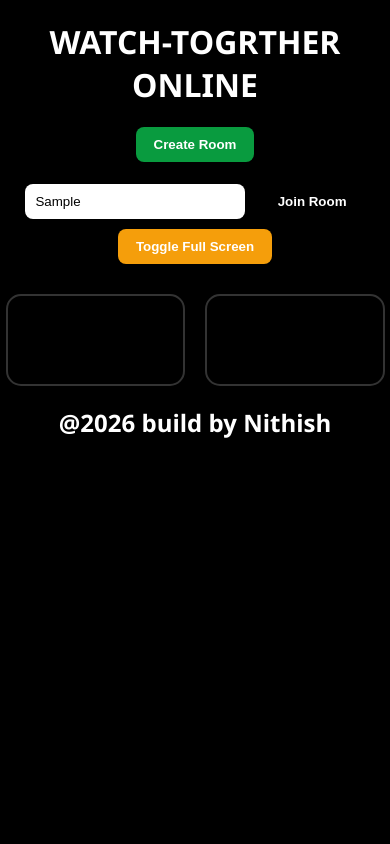
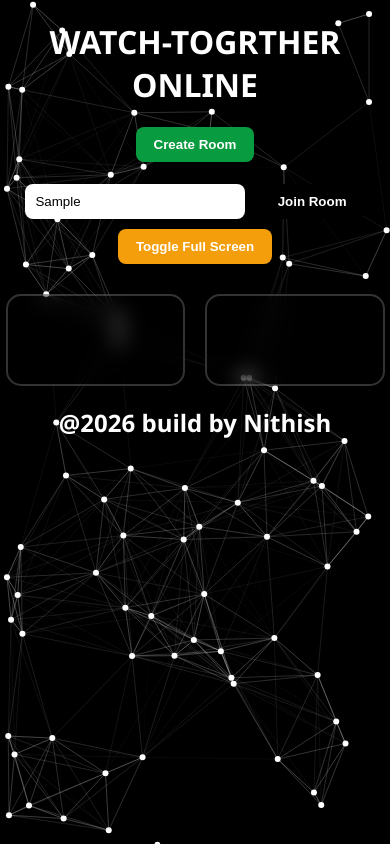
Before and after one commit to nithish-hub-8587/watch-together, a website: page index.html in a window 390 px wide. Both pictures are taken after typing "Sample" into the empty fields and a click on the button "Create Room". Drawn offline with nearby package versions, Linux system fonts and the light colour scheme; no server answers.

Commit message:
Added playsinline for mobile support

```diff
--- a/index.html
+++ b/index.html
@@ -4,6 +4,7 @@
     <title>Live Screen Share</title>
     <script src="/socket.io/socket.io.js"></script>
     <script defer src="script.js"></script>
+    <script src="https://cdn.jsdelivr.net/npm/tsparticles@2/tsparticles.bundle.min.js"></script>
 
     <style>
         body {
@@ -100,6 +101,12 @@
             from { opacity: 0; transform: translateY(30px); }
             to { opacity: 1; transform: translateY(0); }
         }
+        #tsparticles {
+    position: fixed;
+    width: 100%;
+    height: 100%;
+    z-index: -1;
+}
 
     </style>
 </head>
@@ -120,9 +127,10 @@
     </div>
 
     <div class="videos">
-        <video id="localVideo" autoplay muted></video>
-        <video id="remoteVideo" autoplay></video>
+        <video id="localVideo" autoplay muted playsinline></video>
+        <video id="remoteVideo" autoplay playsinline></video>
     </div>
+    <div id="tsparticles"></div>
 
 
 
@@ -138,3 +146,23 @@
 
 </body>
 </html>
+<script>
+tsParticles.load("tsparticles", {
+    particles: {
+        number: { value: 80 },
+        size: { value: 3 },
+        move: { enable: true, speed: 1 },
+        links: {
+            enable: true,
+            distance: 150,
+            color: "#ffffff",
+            opacity: 0.2,
+            width: 1
+        },
+        color: { value: "#ffffff" }
+    },
+    background: {
+        color: "transparent"
+    }
+});
+</script>
--- a/script.js
+++ b/script.js
@@ -72,6 +72,24 @@
         video: true,
         audio: true
     });
+
+    localVideo.srcObject = localStream;
+}
+async function startScreenShare() {
+
+    const isMobile = /Android|iPhone|iPad/i.test(navigator.userAgent);
+
+    if (isMobile) {
+        localStream = await navigator.mediaDevices.getUserMedia({
+            video: true,
+            audio: true
+        });
+    } else {
+        localStream = await navigator.mediaDevices.getDisplayMedia({
+            video: true,
+            audio: true
+        });
+    }
 
     localVideo.srcObject = localStream;
 }
```
